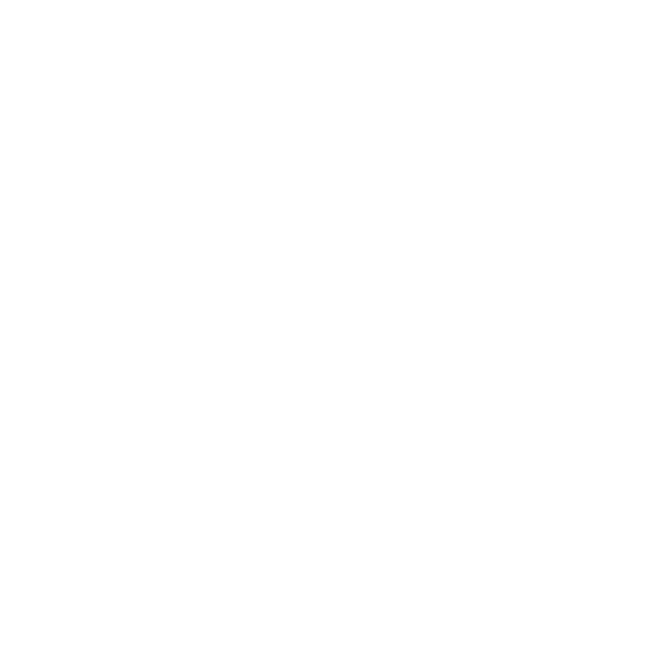
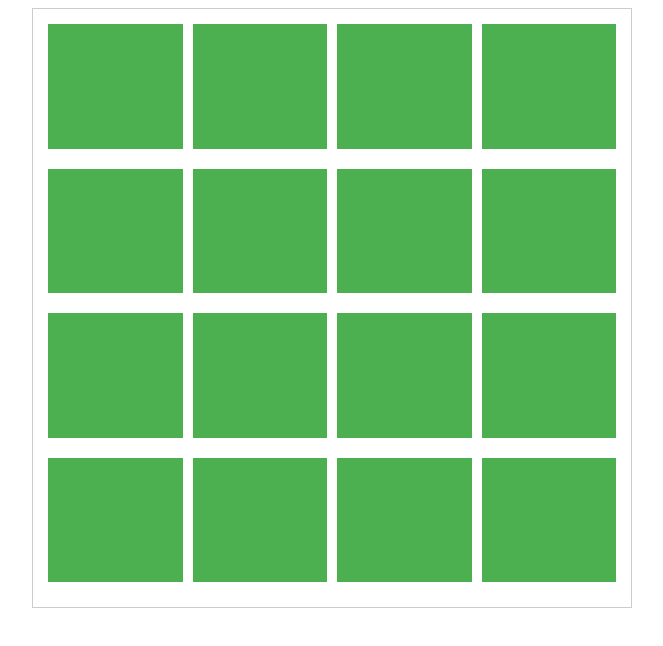
Before and after one commit to oudaddayassine31/Etch-a-Sketch, a plain HTML site: page index.html in a window 1280 px wide. Shown: the whole page, without its empty margins (308-971 px from the left). Drawn offline with Linux system fonts and the light colour scheme.

Commit message:
creating a 16x16 grid interactive with a hovereffect

```diff
--- a/index.html
+++ b/index.html
@@ -7,7 +7,10 @@
     <title> Etch-a-Sketch</title>
 </head>
 <body>
+
+    <div class="container">
+
+    </div>
     <script src="script.js"></script>
-
 </body>
 </html>
--- a/script.js
+++ b/script.js
@@ -0,0 +1,14 @@
+const container=document.querySelector("div.container")
+for (let i=1 ; i<=16 ; i++) {
+    let div = document.createElement("div");
+    container.appendChild(div);
+}
+for (const div of document.querySelectorAll("div.container div")){
+    div.addEventListener("mouseover" , ()=>{
+        div.style.backgroundColor="blue";
+    })
+    div.addEventListener("mouseout",()=>{
+        div.style.backgroundColor="";
+    })
+}
+console.log(typeof(document.querySelectorAll("div.container div")))
--- a/style.css
+++ b/style.css
@@ -0,0 +1,25 @@
+
+.container {
+    display: flex;
+    flex-wrap: wrap;
+    width: 100%;
+    max-width: 600px;
+    height: 600px;
+    margin: auto;
+    border: 1px solid #ccc;
+    padding: 10px;
+    box-sizing: border-box;
+  }
+
+  .container div {
+    flex: 1 0 calc(25% - 20px);
+    height: calc(25% - 20px);
+    margin: 5px;
+    background-color: #4CAF50;
+    display: flex;
+    justify-content: center;
+    align-items: center;
+    font-size: 20px;
+    color: white;
+    box-sizing: border-box;
+  }
```
